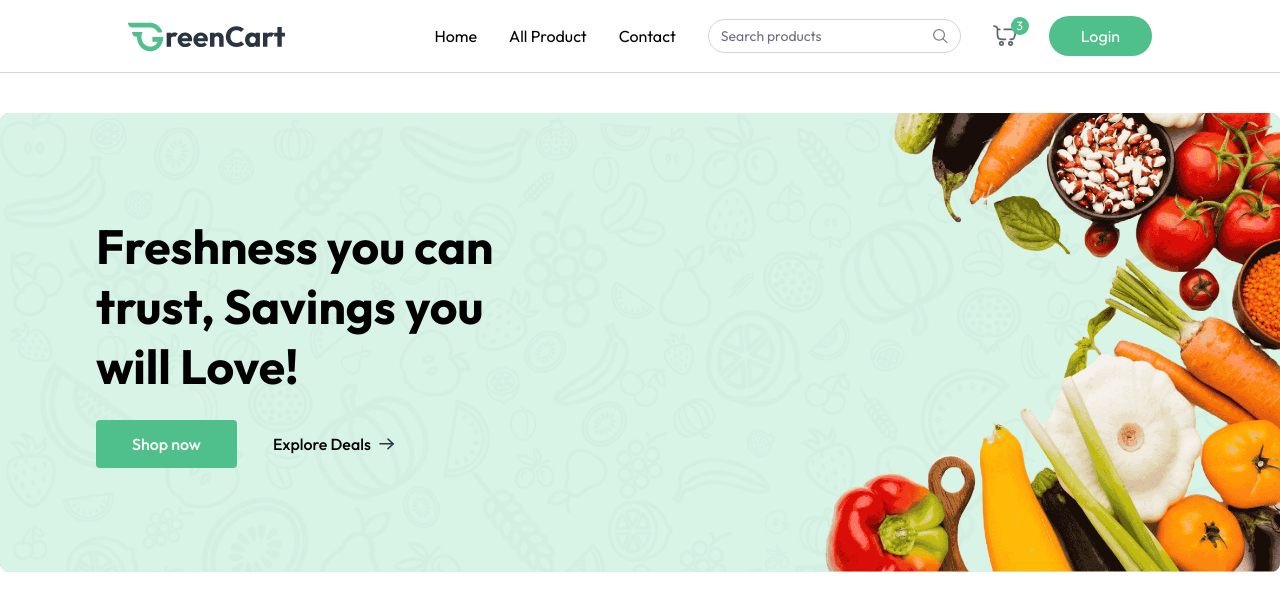
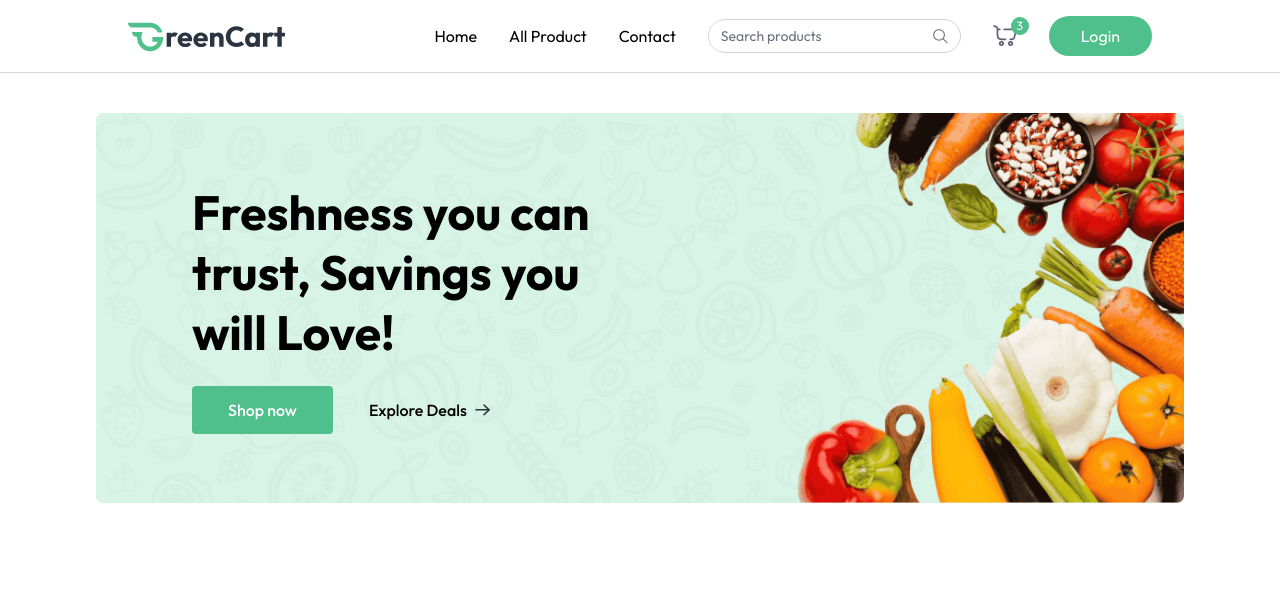
Before and after one commit to Manikandan1818/freshcart, a React (Vite) app in the folder client/: page / in a window 1280 px wide. Shown: the top 610 px of the page. Built offline with nearby package versions, Linux system fonts and the light colour scheme.

Commit message:
banner comp updated!

```diff
--- a/client/src/App.jsx
+++ b/client/src/App.jsx
@@ -10,7 +10,7 @@ const App = () => {
     <div>
       {isSellerPath ? null : <Navbar />}
       <div
-        className={{ isSellerPath } ? "" : `px-6 md:px-16 lg:px-24 xl:px-32`}
+        className={`${isSellerPath} ? "" : "px-6 md:px-16 lg:px-24 xl:px-32"}`}
       >
         <Routes>
           <Route path="/" element={<Home />} />
```
